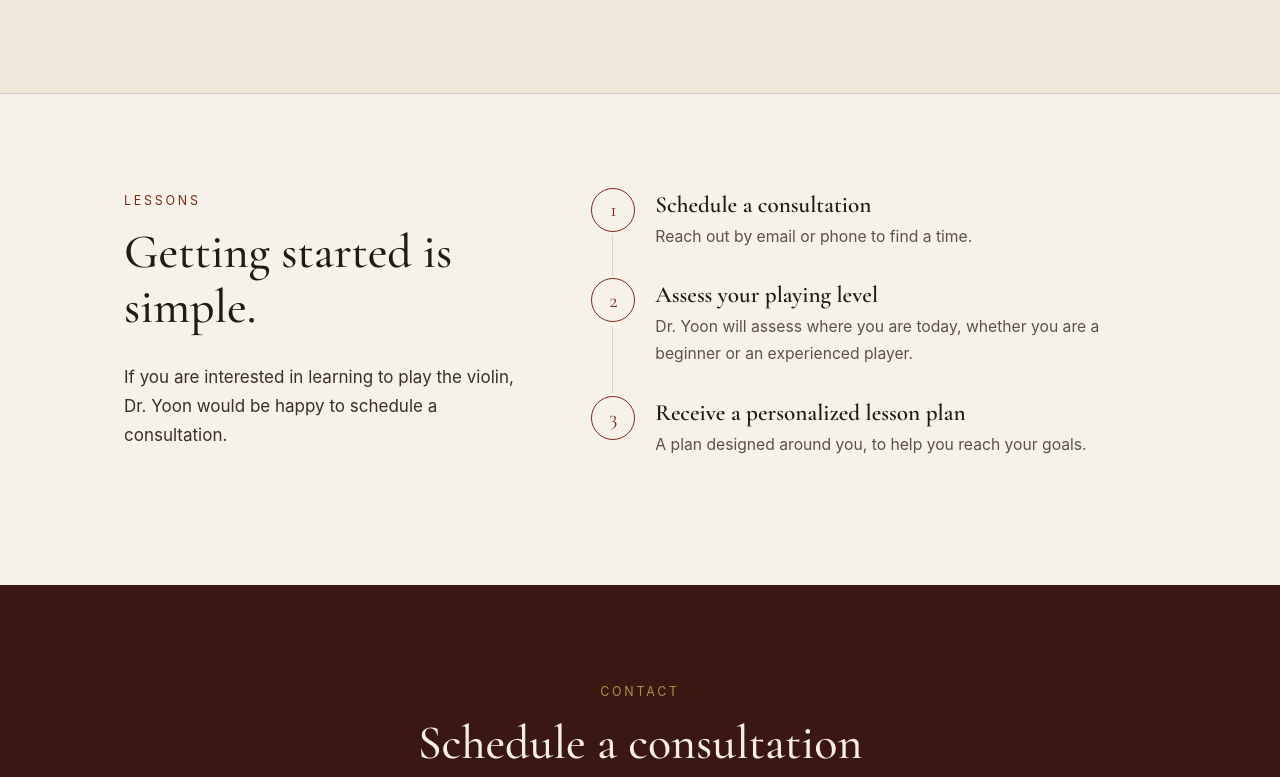
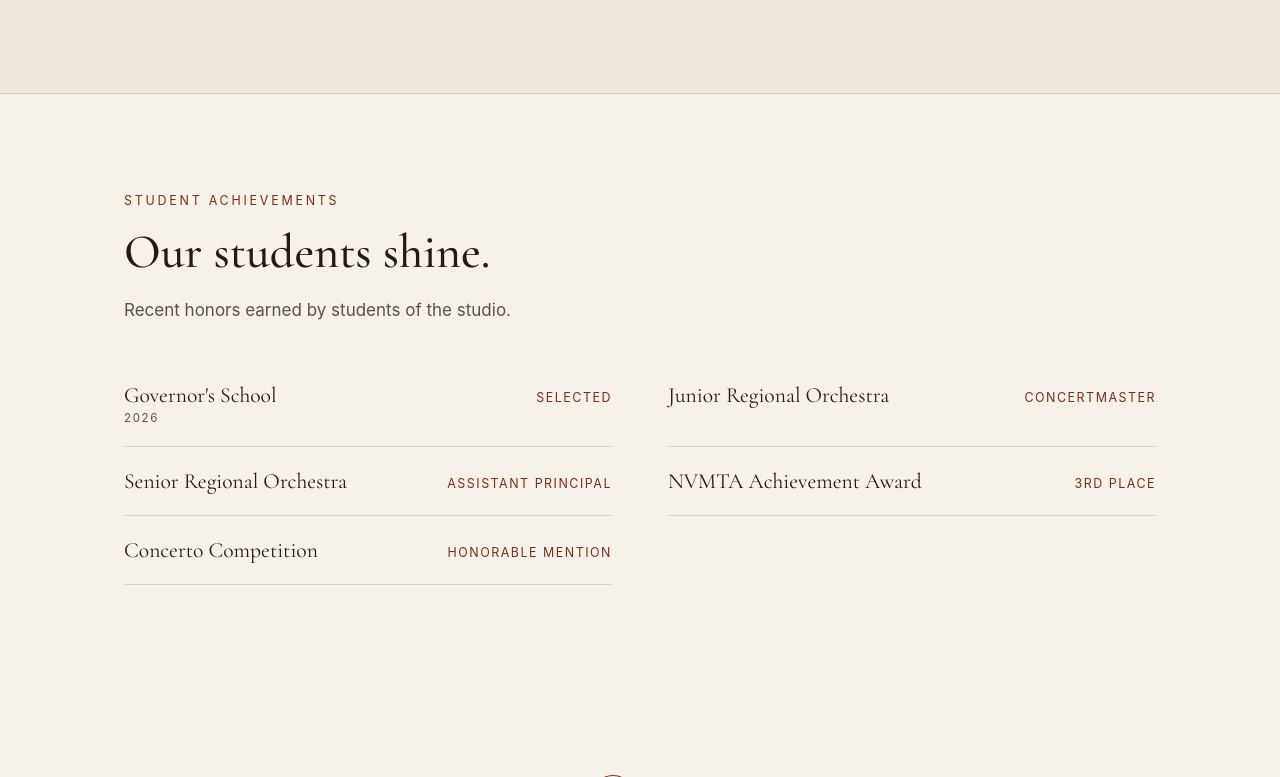
Before and after one commit to juliajhyoon/juliajhyoon.github.io, a plain HTML site: page index.html in a window 1280 px wide. Shown: the part 2023-2800 px from the top of the page. Drawn offline with nearby package versions, Linux system fonts and the light colour scheme.

Commit message:
Add student achievements section
Co-Authored-By: Claude Opus 5.5 <noreply@anthropic.com>
Claude-Session: https://claude.ai/code/session_01RN8dWbaFuA54ApACRCqLhV

```diff
--- a/index.html
+++ b/index.html
@@ -132,6 +132,15 @@
   html[data-lang="ko"] .steps h3 { font-size: 1.2rem; }
   .steps p { margin: 0; color: var(--ink-soft); font-size: .98rem; }
 
+  .awards { list-style: none; margin: 0; padding: 0; display: grid; grid-template-columns: repeat(2, 1fr); gap: 0 56px; }
+  .awards li { display: flex; justify-content: space-between; align-items: baseline; gap: 16px; padding: 20px 0; border-bottom: 1px solid var(--line); }
+  .awards .what { font-family: var(--display); font-size: 1.35rem; line-height: 1.3; }
+  html[data-lang="ko"] .awards .what { font-size: 1.1rem; }
+  .awards .yr { display: block; font-family: var(--body); font-size: .72rem; letter-spacing: .14em; color: var(--ink-soft); margin-top: 2px; }
+  .awards .honor { font-size: .78rem; letter-spacing: .12em; text-transform: uppercase; color: var(--varnish); text-align: right; flex-shrink: 0; max-width: 45%; }
+  html[data-lang="ko"] .awards .honor { letter-spacing: .04em; font-size: .88rem; }
+  .awards-intro { max-width: 36em; color: var(--ink-soft); margin: -12px 0 36px; }
+
   /* Contact */
   .contact { background: var(--varnish-deep); color: #f7efe2; text-align: center; }
   .contact .label { color: var(--gold); }
@@ -155,6 +164,7 @@
     .fact { border-left: 0; border-top: 1px solid var(--line); padding: 24px; }
     .fact:first-child { border-top: 0; }
     .ways { grid-template-columns: 1fr; }
+    .awards { grid-template-columns: 1fr; }
   }
   @media (max-width: 420px) { .wrap { padding: 0 16px; } .brand { font-size: 1.15rem; } }
 </style>
@@ -167,6 +177,7 @@
     <nav>
       <a class="link" href="#about"><span lang="en">About</span><span lang="ko">소개</span></a>
       <a class="link" href="#teaching"><span lang="en">Teaching</span><span lang="ko">교육 철학</span></a>
+      <a class="link" href="#awards"><span lang="en">Awards</span><span lang="ko">수상</span></a>
       <a class="link" href="#lessons"><span lang="en">Lessons</span><span lang="ko">레슨 안내</span></a>
       <a class="link" href="#contact"><span lang="en">Contact</span><span lang="ko">문의</span></a>
       <div class="lang" role="group" aria-label="Language / 언어">
@@ -263,6 +274,22 @@
   </div>
 </section>
 
+<section id="awards">
+  <div class="wrap">
+    <p class="label"><span lang="en">Student achievements</span><span lang="ko">학생 수상 경력</span></p>
+    <h2><span lang="en">Our students shine.</span><span lang="ko">학생들의 빛나는 성과</span></h2>
+    <p class="awards-intro" lang="en">Recent honors earned by students of the studio.</p>
+    <p class="awards-intro" lang="ko">스튜디오 학생들이 최근 거둔 성과입니다.</p>
+    <ul class="awards">
+        <li><span class="what"><span lang="en">Governor's School</span><span lang="ko">거버너스 스쿨</span><span class="yr">2026</span></span><span class="honor"><span lang="en">Selected</span><span lang="ko">선발</span></span></li>
+        <li><span class="what"><span lang="en">Junior Regional Orchestra</span><span lang="ko">주니어 지역 오케스트라</span></span><span class="honor"><span lang="en">Concertmaster</span><span lang="ko">악장</span></span></li>
+        <li><span class="what"><span lang="en">Senior Regional Orchestra</span><span lang="ko">시니어 지역 오케스트라</span></span><span class="honor"><span lang="en">Assistant Principal</span><span lang="ko">부수석</span></span></li>
+        <li><span class="what"><span lang="en">NVMTA Achievement Award</span><span lang="ko">NVMTA 어치브먼트 어워드</span></span><span class="honor"><span lang="en">3rd Place</span><span lang="ko">3위</span></span></li>
+        <li><span class="what"><span lang="en">Concerto Competition</span><span lang="ko">협주곡 콩쿠르</span></span><span class="honor"><span lang="en">Honorable Mention</span><span lang="ko">장려상</span></span></li>
+    </ul>
+  </div>
+</section>
+
 <section id="lessons">
   <div class="wrap two">
     <div>
```
